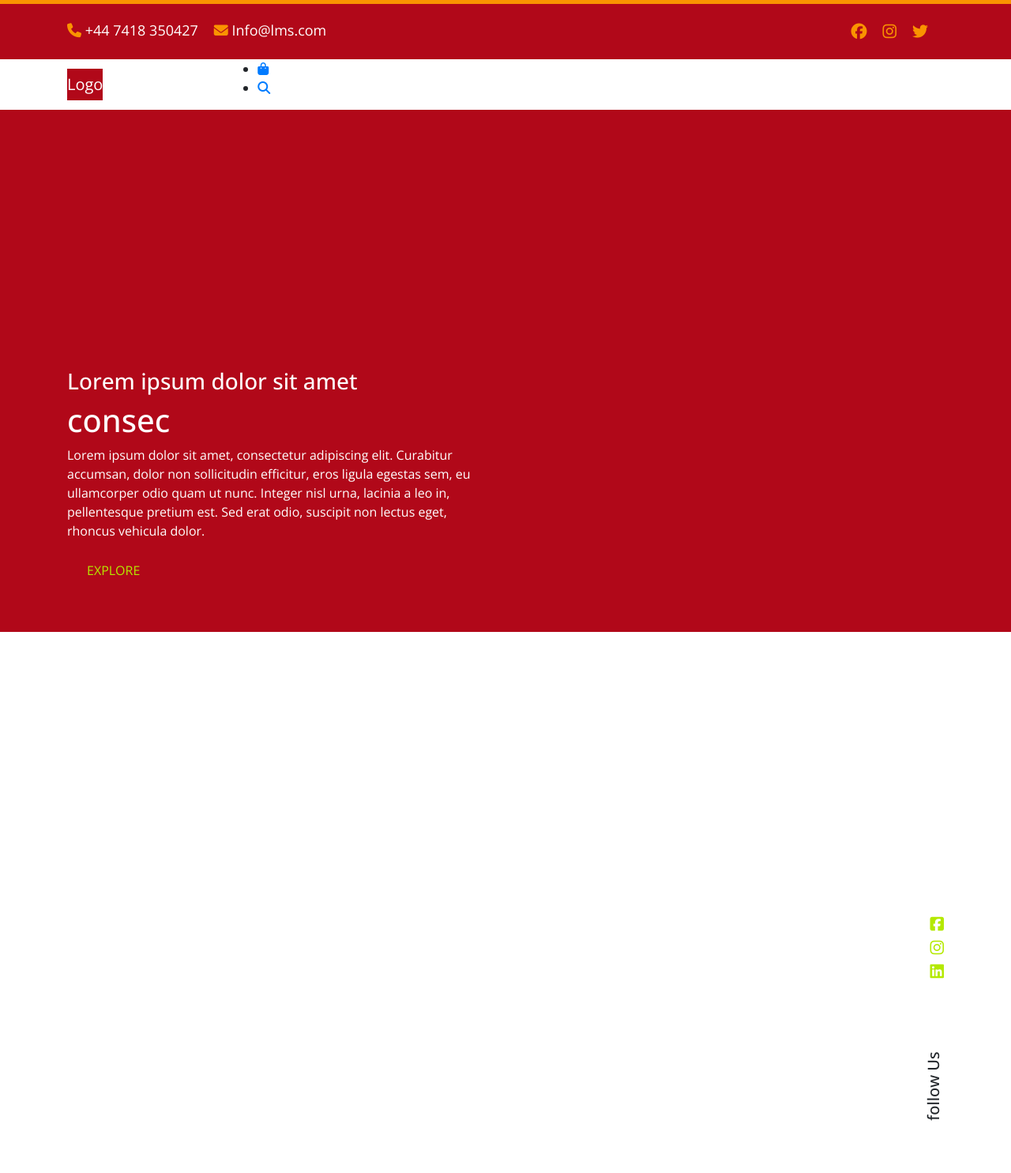
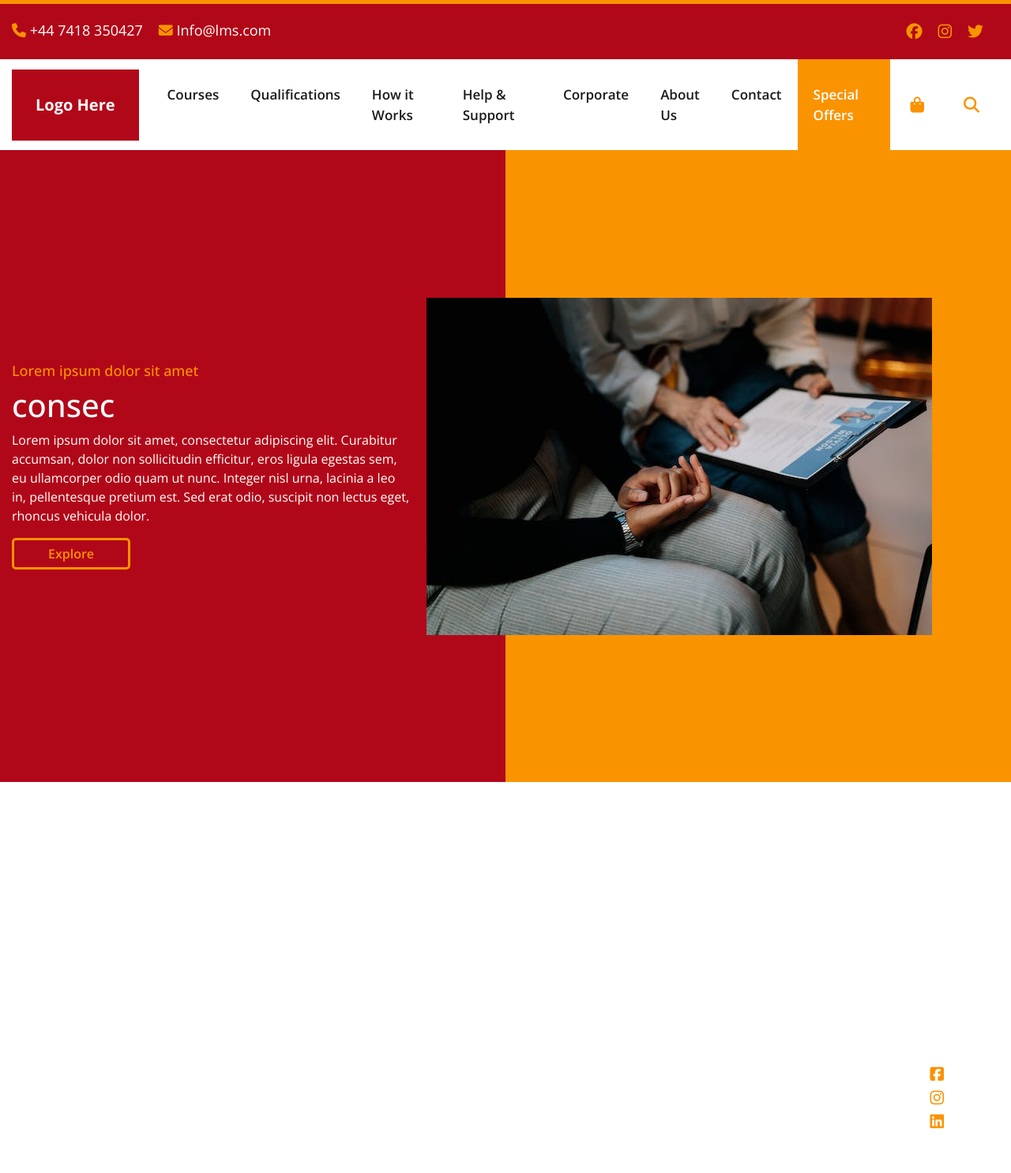
Before and after one commit to MuhammadAliQureshi7/lms, a CodeIgniter app: page /lms/index.php/home/index in a window 1280 px wide. Shown: the top 1485 px of the page at 79% size. Run offline with CodeIgniter, Linux system fonts and the light colour scheme; some libraries are stand-ins or nearby versions.

Commit message:
header and banner added to frontend

```diff
--- a/application/views/users/header.php
+++ b/application/views/users/header.php
@@ -1,6 +1,6 @@
 <div class="header">
     <div class="header-top">
-        <div class="container">
+        <div class="container-fluid">
             <div class="row">
                 <div class="col-xl-5 col-lg-5 col-md-5">
                     <div class="contact">
@@ -30,21 +30,36 @@
         </div>
     </div>
     <nav class="navbar navbar-expand-sm bg-dark navbar-dark sticky-top">
-        <div class="container">
-            <a class="navbar-brand" href="#">Logo</a>
+        <div class="container-fluid">
+            <a class="navbar-brand" href="#">Logo Here</a>
             <button class="navbar-toggler" type="button" data-bs-toggle="collapse" data-bs-target="#collapsibleNavbar">
                 <span class="navbar-toggler-icon"></span>
             </button>
             <div class="collapse navbar-collapse" id="collapsibleNavbar">
                 <ul class="navbar-nav me-auto">
                     <li class="nav-item">
-                        <a class="nav-link" href="#">Link</a>
+                        <a class="nav-link" href="#">Courses</a>
                     </li>
                     <li class="nav-item">
-                        <a class="nav-link" href="#">Link</a>
+                        <a class="nav-link" href="#">Qualifications</a>
                     </li>
                     <li class="nav-item">
-                        <a class="nav-link" href="#">Link</a>
+                        <a class="nav-link" href="#">How it Works</a>
+                    </li>
+                    <li class="nav-item">
+                        <a class="nav-link" href="#">Help & Support</a>
+                    </li>
+                    <li class="nav-item">
+                        <a class="nav-link" href="#">Corporate</a>
+                    </li>
+                    <li class="nav-item">
+                        <a class="nav-link" href="#">About Us</a>
+                    </li>
+                    <li class="nav-item">
+                        <a class="nav-link" href="#">Contact</a>
+                    </li>
+                    <li class="nav-item bg">
+                        <a class="nav-link" href="#">Special Offers</a>
                     </li>
                 </ul>
                 <ul class="extras">
--- a/application/views/users/index.php
+++ b/application/views/users/index.php
@@ -7,10 +7,9 @@
 <?php include('header.php');?>
 <div class="section">
     <div class="banner">
-        <div class="overlay">
-            <div class="container">
+        <div class="container-fluid">
             <div class="row">
-                    <div class="col-md-6">
+                <div class="col-md-5">
                     <div class="text-wrap">
                         <h3>Lorem ipsum dolor sit amet</h3>
                         <h1 class="animate-typing" data-animate-loop="true">Lorem ipsum | consectetur | lacinia a leo</h1>
@@ -23,6 +22,11 @@
                             Explore
                         </a>
                     </div>
+                </div>
+                <div class="col-md-1"></div>
+                <div class="col-md-6 no-padding">
+                    <div class="img-box">
+                        <img src="<?php echo base_url('assets/images/banner.jpg'); ?>" alt="">
                     </div>
                 </div>
             </div>
--- a/assets/css/style.css
+++ b/assets/css/style.css
@@ -31,14 +31,10 @@
 .no-padding{
     padding: 0;
 }
-.header{
-    position: absolute;
-    width: 100%;
-    top: 0;
-}
 .header .header-top{
     border-top: 5px solid #FA9300;
     padding: 20px 0;
+    background-color: #B10819;
 }
 .header .header-top .contact ul,.header .header-top .social ul{
     display: flex;
@@ -67,22 +63,109 @@
 }
 .header .navbar a.navbar-brand{
     background-color: #B10819;
+    height: 100%;
+    padding: 30px;
+    font-weight: bold;
+    transition: all ease-in-out 0.5s;
+}
+.header .navbar .navbar-nav{
+    margin: 0;
+}
+.header .navbar .navbar-nav li{
+    background-color: transparent;
+    transition: all ease-in-out 0.5s;
+}
+.header .navbar .navbar-nav li a{
+    color: #191A1C;
+    font-size: 17px;
+    font-weight: 600;
+    padding: 32px 20px;
+    transition: all ease-in-out 0.5s;
+}
+.header .navbar .navbar-nav li:hover{
+    background-color: #B10819;
+}
+.header .navbar .navbar-nav li:hover a{
+    color: #fff;
+}
+.header .navbar .navbar-nav li.bg{
+    background-color: #FA9300;
+}
+.header .navbar .navbar-nav li.bg a{
+    color: #fff;
+}
+.header .navbar .navbar-collapse{
+    justify-content: space-between;
+}
+.header .navbar .extras{
+    display: flex;
+    padding: 0;
+    margin: 0;
+    height: 100%;
+}
+.header .navbar .extras li{
+    display: block;
+    padding: 30px 25px;
+    font-size: 20px;
+    transition: all ease-in-out 0.5s !important;
+}
+.header .navbar .extras li:hover{
+    background-color: #B10819;
+}
+.header .navbar .extras li a{
+    color: #FA9300;
+    transition: all ease-in-out 0.5s;
+    display: block;
+}
+.header .navbar .extras li:hover a{
+    color: #fff;
 }
 .section .banner{
     background-color: #B10819;
-}
-.section .banner .overlay{
-    position: relative;
     height: 100vh;
     display: flex;
-    align-items: flex-end;
+    align-items: center;
 }
-
-.section .banner .overlay .text-wrap{
+.section .banner .text-wrap{
     padding: 50px 0;
     color: #fff;
     position: relative;
     z-index: 9999;
+    display: flex;
+    height: 100vh;
+    justify-content: center;
+    flex-flow: column;
+}
+.section .banner .text-wrap h3{
+    font-size: 18px;
+    color: #FA9300;
+}
+.section .banner .text-wrap a{
+    max-width: 150px;
+    flex: 0 0 150px;
+    color: #FA9300;
+    font-weight: 600;
+    border:3px solid #FA9300;
+    max-height: 40px;
+    display: flex;
+    align-items: center;
+    justify-content: center;
+    transition: all ease-in-out 0.3s;
+    border-radius: 5px;
+}
+.section .banner .text-wrap a:hover{
+    background-color: #FA9300;
+    color: #fff;
+}
+.section .banner .img-box{
+    background-color: #FA9300;
+    height: 100vh;
+    align-items: center;
+    display: flex;
+}
+.section .banner .img-box img{
+    position: relative;
+    left: -100px;
 }
 .top{
     height: 100vh;
@@ -100,90 +183,12 @@
     text-transform: uppercase;
     font-weight: 800;
     color: transparent;
-    -webkit-text-stroke: 2px #b4e900;
+    -webkit-text-stroke: 2px #FA9300;
 }
 .top .text-wrap h1::after{
-    color: #b4e900;
+    color: #FA9300;
 }
-.btn-custom{
-    display: inline-block;
-    position: relative;
-    padding: 10px 25px;
-    color: #b4e900;
-    text-transform: uppercase;
-    transition: all ease-in-out 0.2s;
-    /*border: 2px solid #b4e900;*/
-    overflow: hidden;
-}
-.btn-custom:hover{
-    color: #191A1C;
-    background-color: #b4e900;
-    box-shadow: 0 0 1px #b4e900, 0 0 5px #b4e900, 0 0 10px #b4e900;
-    transition-delay: 1s;
-    border-color: transparent;
-}
-.btn-custom span{
-    position: absolute;
-    display: block;
-}
-.btn-custom span:nth-child(1){
-    top: 0;
-    left: -100%;
-    width: 100%;
-    height: 2px;
-    background-image: linear-gradient(90deg, transparent, #b4e900);
-}
-.btn-custom:hover span:nth-child(1){
-    left: 100%;
-    transition: 1s;
-}
-.btn-custom span:nth-child(3){
-    bottom: 0;
-    right: -100%;
-    width: 100%;
-    height: 2px;
-    background-image: linear-gradient(270deg, transparent, #b4e900);
-}
-.btn-custom:hover span:nth-child(3){
-    right: 100%;
-    transition: 1s;
-}
-.btn-custom span:nth-child(3){
-    bottom: 0;
-    right: -100%;
-    width: 100%;
-    height: 2px;
-    background-image: linear-gradient(270deg, transparent, #b4e900);
-}
-.btn-custom:hover span:nth-child(3){
-    right: 100%;
-    transition: 1s;
-    transition-delay: 0.5s;
-}
-.btn-custom span:nth-child(2){
-    top: -100%;
-    right: 0;
-    width: 2px;
-    height: 100%;
-    background-image: linear-gradient(180deg, transparent, #b4e900);
-}
-.btn-custom:hover span:nth-child(2){
-    top: 100%;
-    transition: 1s;
-    transition-delay: 0.25s;
-}
-.btn-custom span:nth-child(4){
-    bottom: -100%;
-    left: 0;
-    width: 2px;
-    height: 100%;
-    background-image: linear-gradient(360deg, transparent, #b4e900);
-}
-.btn-custom:hover span:nth-child(4){
-    bottom: 100%;
-    transition: 1s;
-    transition-delay: 0.75s;
-}
+
 .top .social{
     position: relative;
 }
@@ -199,7 +204,7 @@
     font-size: 20px;
 }
 .top .social ul li a{
-    color: #b4e900;
+    color: #FA9300;
 }
 .top .social h5 {
     transform: rotate(-90deg);
@@ -230,14 +235,14 @@
     position: absolute;
 }
 .about .img-box::before{
-    border-top: 10px solid #b4e900;
-    border-left: 10px solid #b4e900;
+    border-top: 10px solid #FA9300;
+    border-left: 10px solid #FA9300;
     left: -25px;
     top: -25px;
 }
 .about .img-box::after{
-    border-bottom: 10px solid #b4e900;
-    border-right: 10px solid #b4e900;
+    border-bottom: 10px solid #FA9300;
+    border-right: 10px solid #FA9300;
     right: -25px;
     bottom: -25px;
 }
@@ -249,7 +254,7 @@
     position: absolute;
     width: 200px;
     height: 200px;
-    background-color: #b4e900;
+    background-color: #FA9300;
     color: #191A1C;
     display: flex;
     flex-flow: column;
@@ -276,7 +281,7 @@
     padding-left: 100px;
 }
 .about .text-wrap h5,.services h5{
-    color: #b4e900;
+    color: #FA9300;
     font-size: 16px;
     font-weight: bold;
     margin: 0;
@@ -297,10 +302,10 @@
     transition: all ease-in-out 0.5s;
 }
 .services .panel:hover {
-    background: linear-gradient(to left, #87de1d, #b4e900);
+    background: linear-gradient(to left, #87de1d, #FA9300);
 }
 .services .panel .icon {
-    color: #b4e900;
+    color: #FA9300;
     font-size: 40px;
     text-align: right;
     transition: all ease-in-out 0.2s;
@@ -325,9 +330,9 @@
     opacity: 1;
 }
 .services .panel .btn-set a {
-    border: 2px solid #b4e900;
+    border: 2px solid #FA9300;
     background-color: #0e0e0e;
-    color: #b4e900;
+    color: #FA9300;
     border-radius: 100%;
     height: 35px;
     width: 35px;
```
Also changed, not shown: assets/images/banner.jpg. Lines whose indentation alone changed are shown as unchanged.
